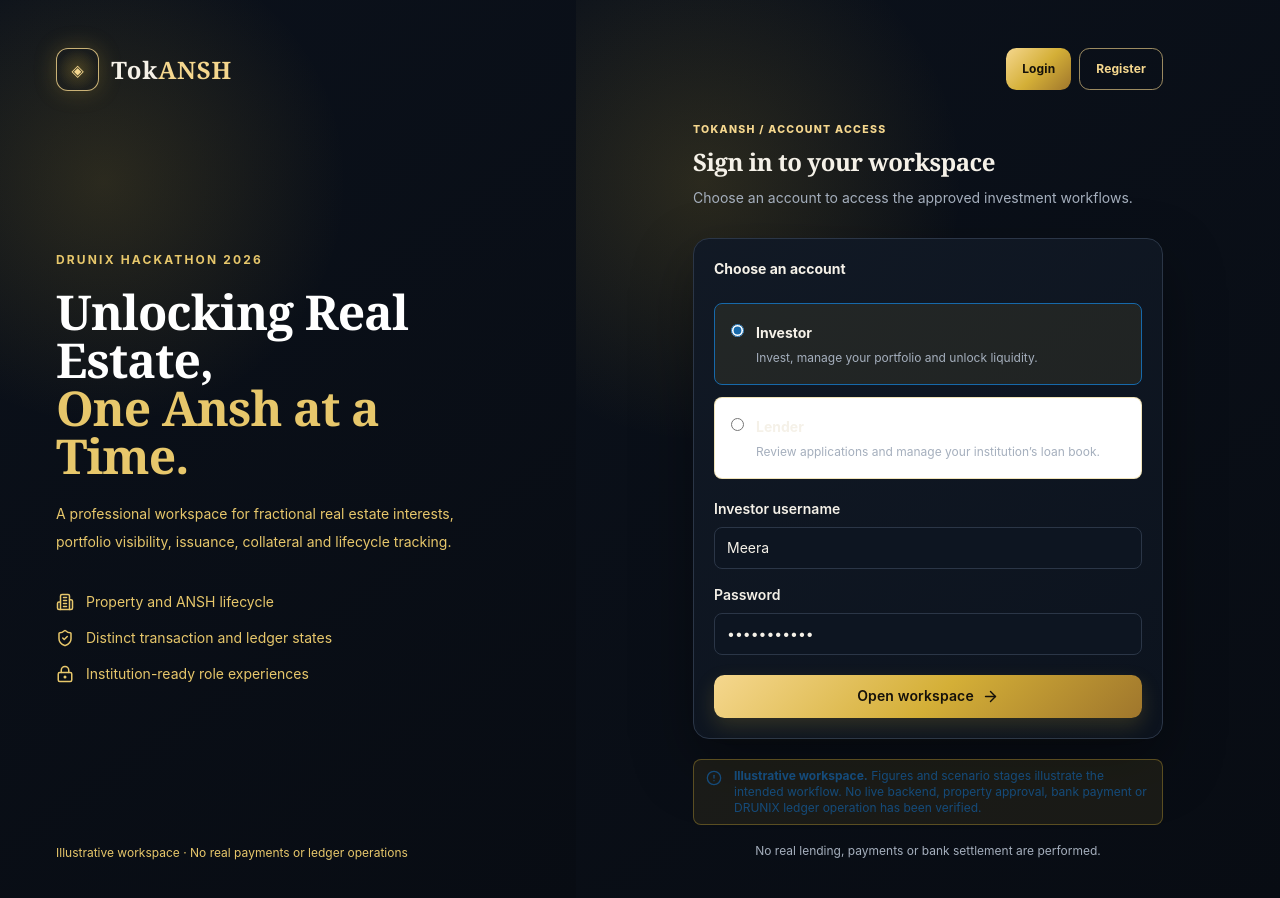
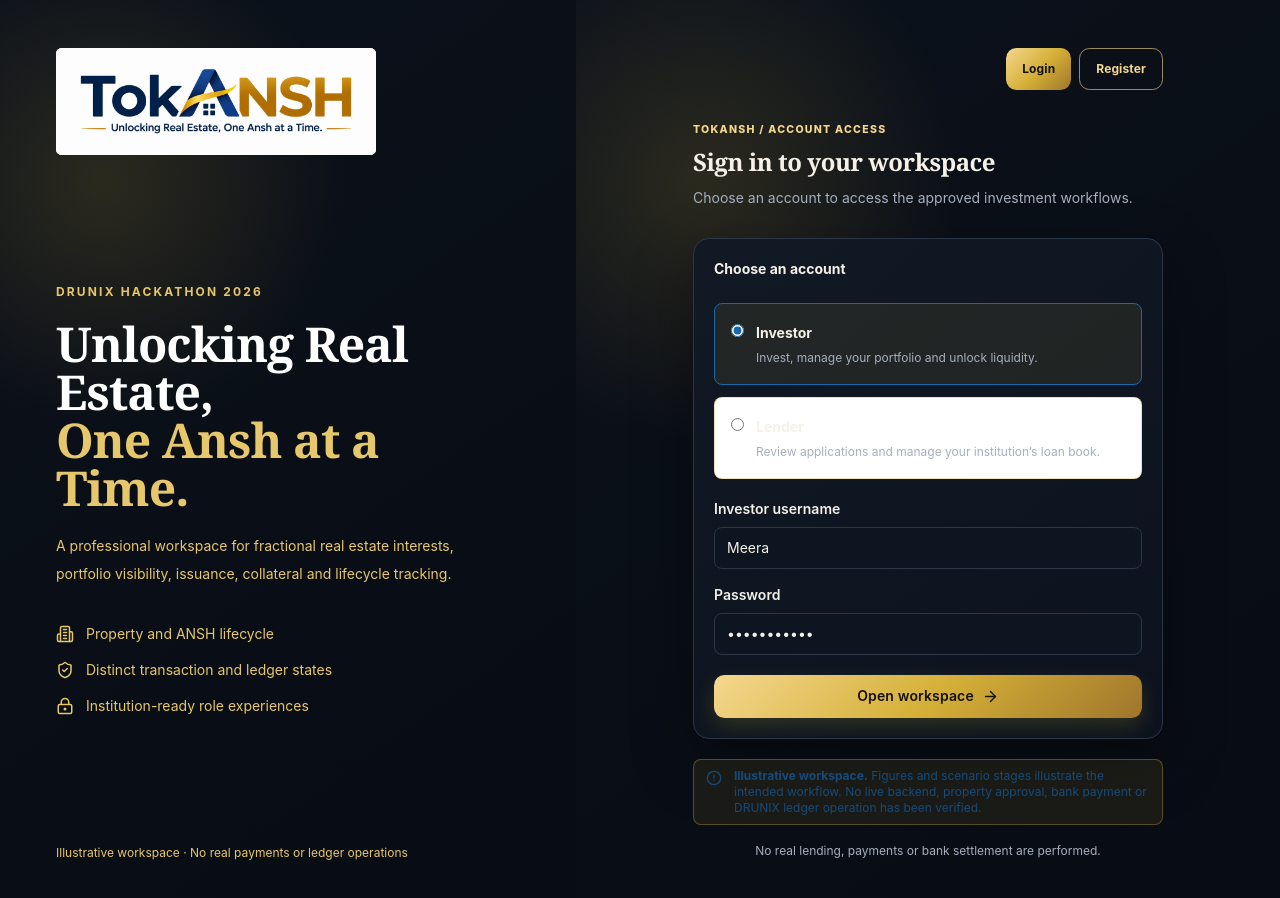
Before and after one commit to kshewani/tokansh, a React (Vite) app in the folder frontend/: page /#/login in a window 1280 px wide. Shown: the top 898 px of the page. Built offline with nearby package versions, Linux system fonts and the light colour scheme; no server answers.

Commit message:
fix(ui): added tokansh logo

```diff
--- a/frontend/src/App.tsx
+++ b/frontend/src/App.tsx
@@ -46,7 +46,7 @@ function Login(){
  }
  return <main className="premium-app login-surface grid min-h-screen grid-cols-1 lg:grid-cols-[.9fr_1.1fr]">
   <section className="login-surface flex min-h-[290px] flex-col justify-between px-7 py-8 text-white sm:px-10 lg:min-h-screen lg:px-14 lg:py-12">
-   <div className="flex items-center gap-3"><span className="premium-brand-mark">◈</span><span className="login-brand">Tok<span>ANSH</span></span></div>
+   <div className="flex items-center gap-3"><img className="login-logo" src="/images/tokansh-logo.png" alt="TokANSH" /></div>
    <div className="max-w-lg py-8 lg:py-20"><p className="text-xs font-bold uppercase tracking-[.18em] text-blue-200">DRUNIX Hackathon 2026</p>
     <h1 className="mt-5 text-3xl font-extrabold leading-tight text-white sm:text-4xl lg:text-5xl">Unlocking Real Estate,<br/><span className="text-blue-200">One Ansh at a Time.</span></h1>
     <p className="mt-5 max-w-md text-sm leading-7 text-blue-100/80">A professional workspace for fractional real estate interests, portfolio visibility, issuance, collateral and lifecycle tracking.</p>
--- a/frontend/src/components/Shell.tsx
+++ b/frontend/src/components/Shell.tsx
@@ -35,7 +35,7 @@ export function Shell(){
   {open&&<button className="fixed inset-0 z-30 bg-black/70 lg:hidden" aria-label="Close navigation" onClick={()=>setOpen(false)}/>}
   <aside id="workspace-navigation" aria-label="Workspace navigation" className={'premium-sidebar fixed inset-y-0 left-0 z-40 flex flex-col text-white transition-all duration-200 lg:sticky lg:top-0 lg:h-screen '+(open?'visible translate-x-0':'invisible -translate-x-full lg:visible lg:translate-x-0')+' '+(collapsed?'w-20':'w-64')}>
    <div className="flex h-[7.4rem] items-center justify-between border-b border-white/10 px-5">
-    <NavLink to="/overview" className="flex min-w-0 items-center gap-3" onClick={()=>setOpen(false)}><span className="premium-brand-mark shrink-0">◈</span>{!collapsed&&<span className="login-brand whitespace-nowrap">Tok<span>ANSH</span></span>}</NavLink>
+    <NavLink to="/overview" className="flex min-w-0 items-center gap-3" onClick={()=>setOpen(false)}><img className="premium-logo" src="/images/tokansh-logo.png" alt="TokANSH" /></NavLink>
     <button className="text-[#f5d78e] lg:hidden" onClick={()=>setOpen(false)} aria-label="Close navigation"><X size={20}/></button>
    </div>
    <div className="relative z-10 overflow-y-auto px-3 py-5">
--- a/frontend/src/styles.css
+++ b/frontend/src/styles.css
@@ -48,6 +48,8 @@ button:focus-visible,a:focus-visible,input:focus-visible,select:focus-visible{ou
 .premium-app .premium-sidebar>*{position:relative;z-index:1}
 .premium-app .premium-sidebar[class~="w-20"] .premium-brand-mark{width:2rem;height:2rem}
 .premium-app .premium-brand-mark{display:grid;height:2.7rem;width:2.7rem;place-items:center;border:1px solid rgba(245,215,142,.8);border-radius:.75rem;color:var(--premium-champagne);background:radial-gradient(circle,rgba(212,175,55,.25),transparent 70%);box-shadow:0 0 22px rgba(212,175,55,.25)}
+.premium-app .premium-logo,.premium-app .login-logo{display:block;background:#fff;object-fit:contain;border-radius:.35rem}.premium-app .premium-logo{height:4.35rem;width:12.5rem}.premium-app .login-logo{height:auto;width:min(20rem,100%)}
+.premium-app .premium-sidebar[class~="w-20"] .premium-logo{height:2.2rem;width:2.2rem}
 .premium-app .premium-nav-link{border:1px solid transparent;transition:all .2s ease}
 .premium-app .premium-nav-link[data-active="true"]{background:linear-gradient(90deg,rgba(212,175,55,.48),rgba(212,175,55,.08))!important;border-color:rgba(245,215,142,.78)!important;box-shadow:0 0 18px rgba(212,175,55,.12),inset 3px 0 #f5d78e}
 .premium-app .premium-nav-link[data-active="true"] svg{color:var(--premium-champagne)}
```
Also changed, not shown: frontend/public/images/tokansh-logo.png (added).
